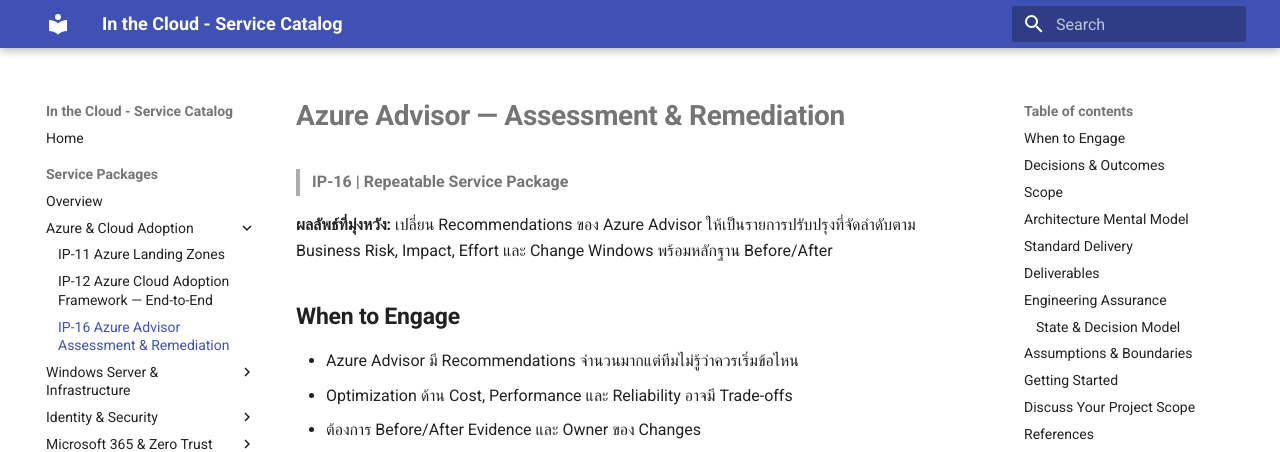
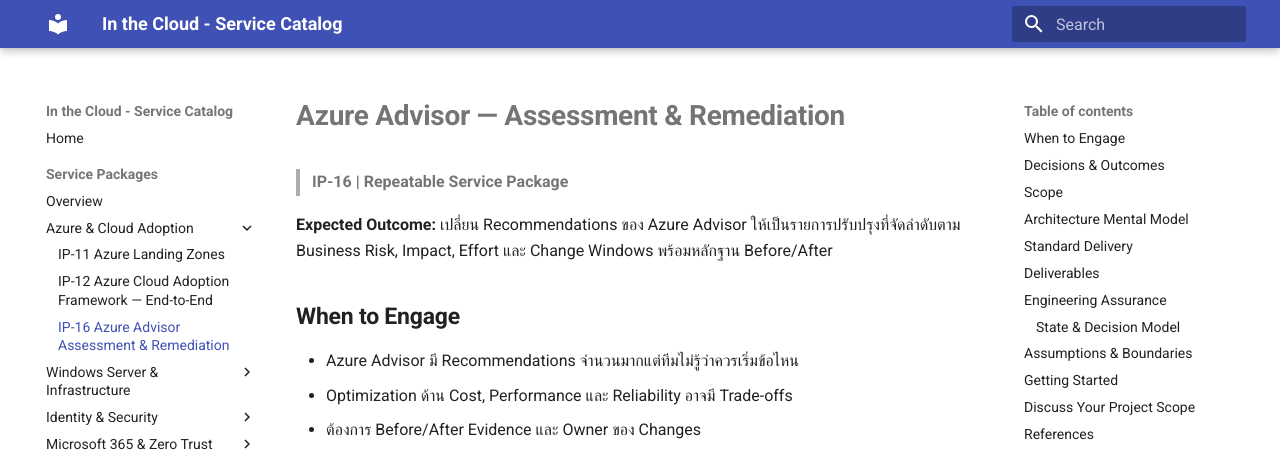
Before and after one commit to inthecloudth/service-catalog, an MkDocs documentation site: the page built from docs/services/ip-16-azure-advisor-remediation.md, in a window 1280 px wide and 900 px high. Shown: the top 452 px of the window. Built offline with MkDocs 1.6.1 and Material for MkDocs 9.7.7, drawn with Linux system fonts in a browser that asks for light colours.

Commit message:
docs: standardize Expected Outcome label in English

```diff
--- a/docs/services/ip-16-azure-advisor-remediation.md
+++ b/docs/services/ip-16-azure-advisor-remediation.md
@@ -2,7 +2,7 @@
 
 > **IP-16 | Repeatable Service Package**
 
-**ผลลัพธ์ที่มุ่งหวัง:** เปลี่ยน Recommendations ของ Azure Advisor ให้เป็นรายการปรับปรุงที่จัดลำดับตาม Business Risk, Impact, Effort และ Change Windows พร้อมหลักฐาน Before/After
+**Expected Outcome:** เปลี่ยน Recommendations ของ Azure Advisor ให้เป็นรายการปรับปรุงที่จัดลำดับตาม Business Risk, Impact, Effort และ Change Windows พร้อมหลักฐาน Before/After
 
 ## When to Engage
 
```
